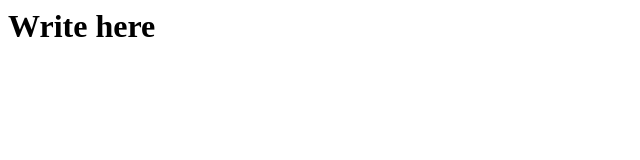
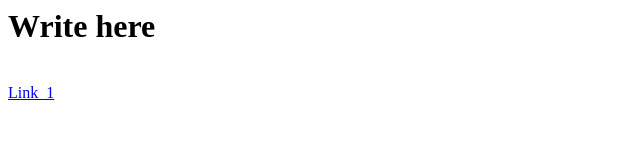
Before and after one commit to T72B/HTML, a plain HTML site: page fst.html in a window 1280 px wide. Shown: the full height of the page, 0-640 px from the left. Drawn offline with Linux system fonts and the light colour scheme.

Commit message:
Р”РѕР±Р°РІР»РµРЅР° СЃСЃС‹Р»РєР°

```diff
--- a/fst.html
+++ b/fst.html
@@ -4,5 +4,6 @@
 <body>
 <h1>Write here</h1>
 </br>
+<a href='#'>Link_1</a>
 </body>
 </html>
```
